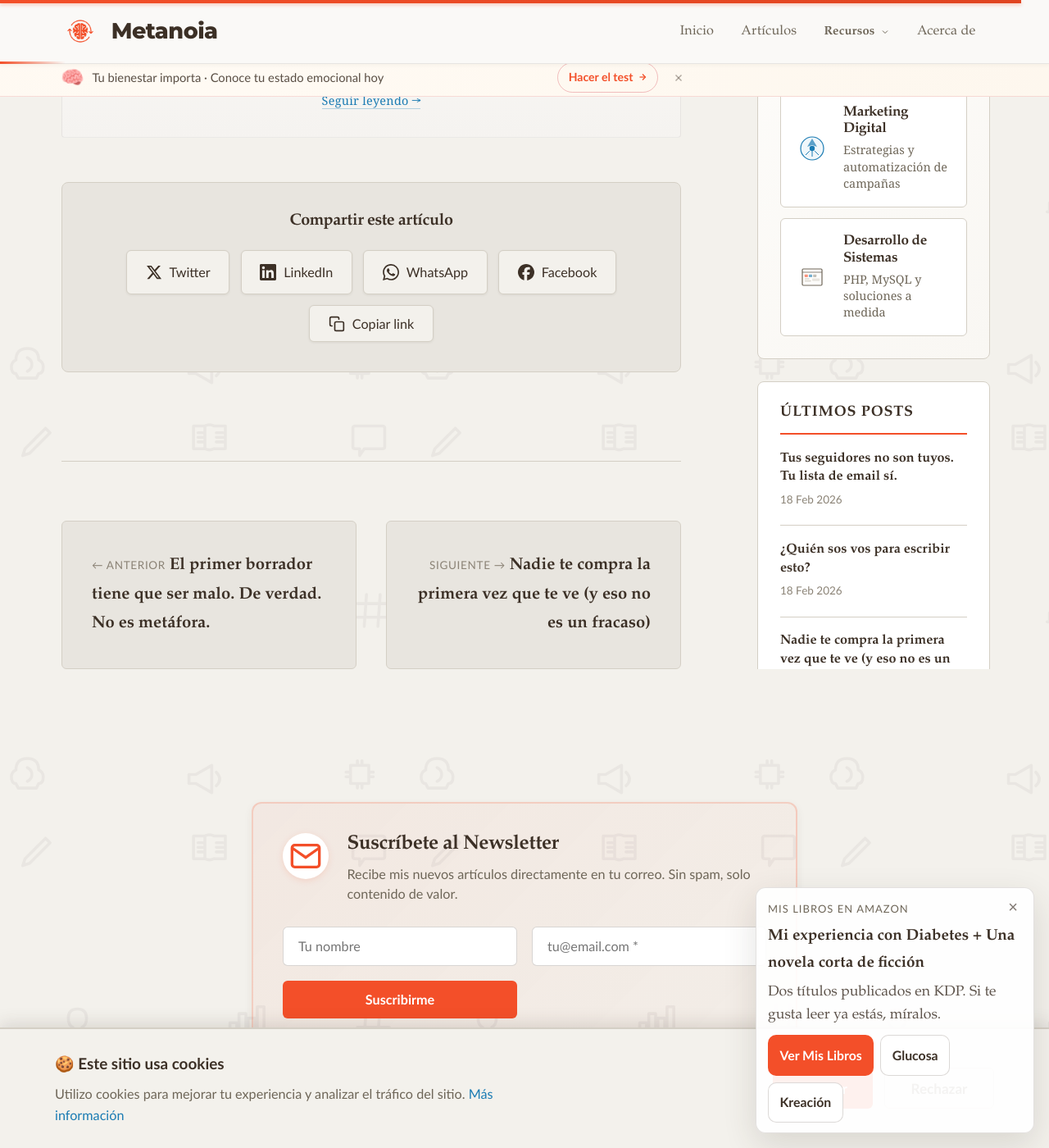
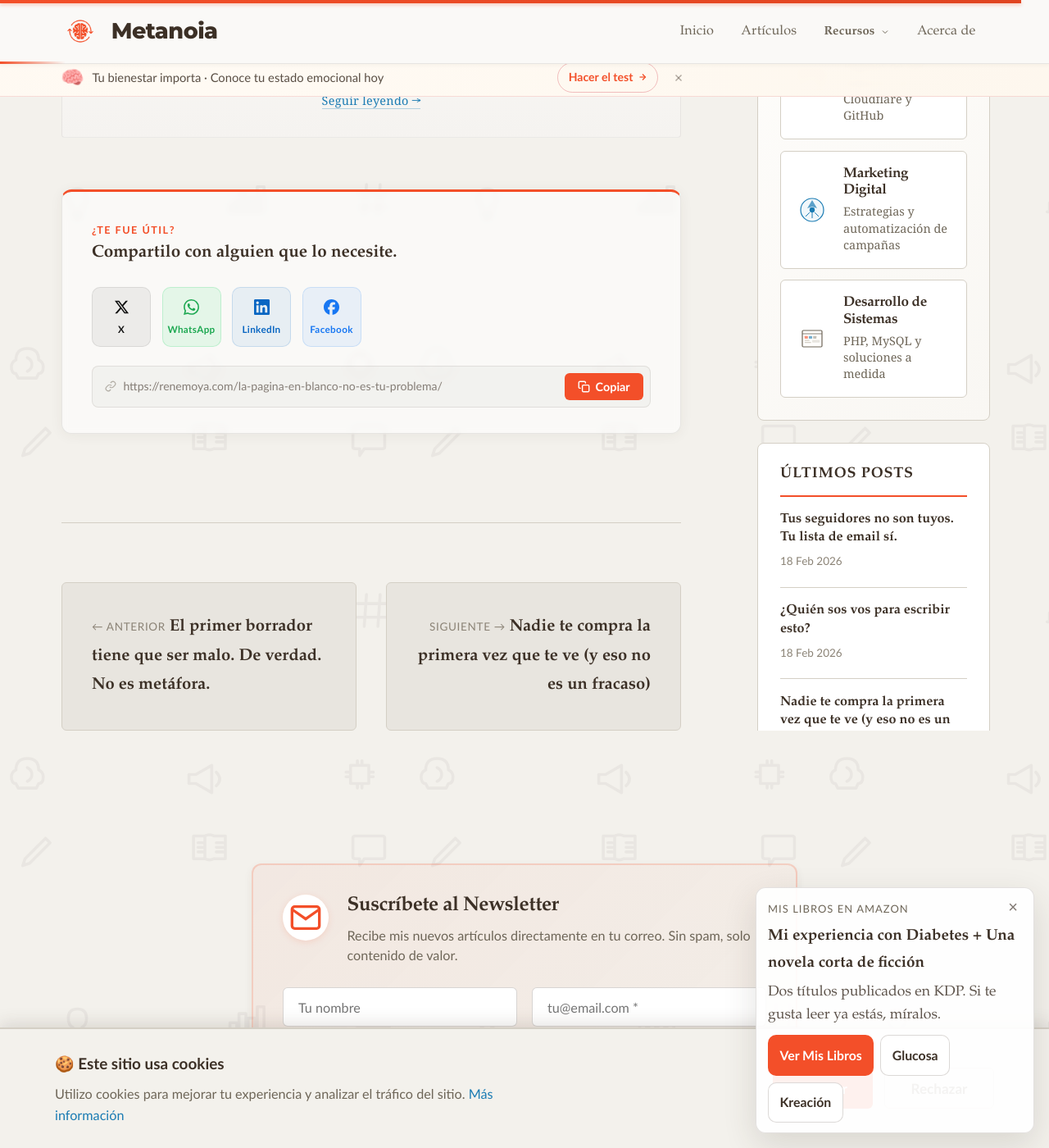
Before and after one commit to renedev0284-creator/renedev0284-creator.github.io, a Jekyll site: the page built from _posts/2026-02-18-la-pagina-en-blanco-no-es-tu-problema.md, in a window 1280 px wide and 1400 px high, scrolled down 5523 px. Shown: the whole window at 82% size. Built offline with Jekyll 4.4.1, drawn with Linux system fonts in a browser that asks for light colours.

Commit message:
Fix share buttons más estilizados

```diff
--- a/_includes/share-buttons.html
+++ b/_includes/share-buttons.html
@@ -1,181 +1,324 @@
-<!-- Botones para compartir -->
-<div class="share-buttons">
-  <h3 class="share-title">Compartir este artículo</h3>
-  <div class="share-buttons-container">
-    <!-- Twitter -->
+<!-- ── Compartir artículo ─────────────────────────────────────────── -->
+<div class="share-section">
+
+  <div class="share-header">
+    <span class="share-eyebrow">¿Te fue útil?</span>
+    <p class="share-heading">Compartilo con alguien que lo necesite.</p>
+  </div>
+
+  <div class="share-networks">
+
+    <!-- X / Twitter -->
     <a href="https://twitter.com/intent/tweet?text={{ page.title | url_encode }}&url={{ page.url | absolute_url | url_encode }}&via=Rened_ev"
-       target="_blank"
-       rel="noopener noreferrer"
-       class="share-button share-twitter"
-       aria-label="Compartir en Twitter">
-      <svg xmlns="http://www.w3.org/2000/svg" width="20" height="20" viewBox="0 0 24 24" fill="currentColor">
+       target="_blank" rel="noopener noreferrer"
+       class="share-icon-btn share-x" aria-label="Compartir en X">
+      <svg xmlns="http://www.w3.org/2000/svg" width="19" height="19" viewBox="0 0 24 24" fill="currentColor">
         <path d="M18.244 2.25h3.308l-7.227 8.26 8.502 11.24H16.17l-5.214-6.817L4.99 21.75H1.68l7.73-8.835L1.254 2.25H8.08l4.713 6.231zm-1.161 17.52h1.833L7.084 4.126H5.117z"/>
       </svg>
-      <span>Twitter</span>
+      <span>X</span>
+    </a>
+
+    <!-- WhatsApp -->
+    <a href="https://wa.me/?text={{ page.title | url_encode }}%20{{ page.url | absolute_url | url_encode }}"
+       target="_blank" rel="noopener noreferrer"
+       class="share-icon-btn share-wa" aria-label="Compartir por WhatsApp">
+      <svg xmlns="http://www.w3.org/2000/svg" width="19" height="19" viewBox="0 0 24 24" fill="currentColor">
+        <path d="M17.472 14.382c-.297-.149-1.758-.867-2.03-.967-.273-.099-.471-.148-.67.15-.197.297-.767.966-.94 1.164-.173.199-.347.223-.644.075-.297-.15-1.255-.463-2.39-1.475-.883-.788-1.48-1.761-1.653-2.059-.173-.297-.018-.458.13-.606.134-.133.298-.347.446-.52.149-.174.198-.298.298-.497.099-.198.05-.371-.025-.52-.075-.149-.669-1.612-.916-2.207-.242-.579-.487-.5-.669-.51-.173-.008-.371-.01-.57-.01-.198 0-.52.074-.792.372-.272.297-1.04 1.016-1.04 2.479 0 1.462 1.065 2.875 1.213 3.074.149.198 2.096 3.2 5.077 4.487.709.306 1.262.489 1.694.625.712.227 1.36.195 1.871.118.571-.085 1.758-.719 2.006-1.413.248-.694.248-1.289.173-1.413-.074-.124-.272-.198-.57-.347m-5.421 7.403h-.004a9.87 9.87 0 01-5.031-1.378l-.361-.214-3.741.982.998-3.648-.235-.374a9.86 9.86 0 01-1.51-5.26c.001-5.45 4.436-9.884 9.888-9.884 2.64 0 5.122 1.03 6.988 2.898a9.825 9.825 0 012.893 6.994c-.003 5.45-4.437 9.884-9.885 9.884m8.413-18.297A11.815 11.815 0 0012.05 0C5.495 0 .16 5.335.157 11.892c0 2.096.547 4.142 1.588 5.945L.057 24l6.305-1.654a11.882 11.882 0 005.683 1.448h.005c6.554 0 11.89-5.335 11.893-11.893a11.821 11.821 0 00-3.48-8.413Z"/>
+      </svg>
+      <span>WhatsApp</span>
     </a>
 
     <!-- LinkedIn -->
     <a href="https://www.linkedin.com/sharing/share-offsite/?url={{ page.url | absolute_url | url_encode }}"
-       target="_blank"
-       rel="noopener noreferrer"
-       class="share-button share-linkedin"
-       aria-label="Compartir en LinkedIn">
-      <svg xmlns="http://www.w3.org/2000/svg" width="20" height="20" viewBox="0 0 24 24" fill="currentColor">
+       target="_blank" rel="noopener noreferrer"
+       class="share-icon-btn share-li" aria-label="Compartir en LinkedIn">
+      <svg xmlns="http://www.w3.org/2000/svg" width="19" height="19" viewBox="0 0 24 24" fill="currentColor">
         <path d="M20.447 20.452h-3.554v-5.569c0-1.328-.027-3.037-1.852-3.037-1.853 0-2.136 1.445-2.136 2.939v5.667H9.351V9h3.414v1.561h.046c.477-.9 1.637-1.85 3.37-1.85 3.601 0 4.267 2.37 4.267 5.455v6.286zM5.337 7.433c-1.144 0-2.063-.926-2.063-2.065 0-1.138.92-2.063 2.063-2.063 1.14 0 2.064.925 2.064 2.063 0 1.139-.925 2.065-2.064 2.065zm1.782 13.019H3.555V9h3.564v11.452zM22.225 0H1.771C.792 0 0 .774 0 1.729v20.542C0 23.227.792 24 1.771 24h20.451C23.2 24 24 23.227 24 22.271V1.729C24 .774 23.2 0 22.222 0h.003z"/>
       </svg>
       <span>LinkedIn</span>
     </a>
 
-    <!-- WhatsApp -->
-    <a href="https://wa.me/?text={{ page.title | url_encode }}%20{{ page.url | absolute_url | url_encode }}"
-       target="_blank"
-       rel="noopener noreferrer"
-       class="share-button share-whatsapp"
-       aria-label="Compartir por WhatsApp">
-      <svg xmlns="http://www.w3.org/2000/svg" width="20" height="20" viewBox="0 0 24 24" fill="currentColor">
-        <path d="M17.472 14.382c-.297-.149-1.758-.867-2.03-.967-.273-.099-.471-.148-.67.15-.197.297-.767.966-.94 1.164-.173.199-.347.223-.644.075-.297-.15-1.255-.463-2.39-1.475-.883-.788-1.48-1.761-1.653-2.059-.173-.297-.018-.458.13-.606.134-.133.298-.347.446-.52.149-.174.198-.298.298-.497.099-.198.05-.371-.025-.52-.075-.149-.669-1.612-.916-2.207-.242-.579-.487-.5-.669-.51-.173-.008-.371-.01-.57-.01-.198 0-.52.074-.792.372-.272.297-1.04 1.016-1.04 2.479 0 1.462 1.065 2.875 1.213 3.074.149.198 2.096 3.2 5.077 4.487.709.306 1.262.489 1.694.625.712.227 1.36.195 1.871.118.571-.085 1.758-.719 2.006-1.413.248-.694.248-1.289.173-1.413-.074-.124-.272-.198-.57-.347m-5.421 7.403h-.004a9.87 9.87 0 01-5.031-1.378l-.361-.214-3.741.982.998-3.648-.235-.374a9.86 9.86 0 01-1.51-5.26c.001-5.45 4.436-9.884 9.888-9.884 2.64 0 5.122 1.03 6.988 2.898a9.825 9.825 0 012.893 6.994c-.003 5.45-4.437 9.884-9.885 9.884m8.413-18.297A11.815 11.815 0 0012.05 0C5.495 0 .16 5.335.157 11.892c0 2.096.547 4.142 1.588 5.945L.057 24l6.305-1.654a11.882 11.882 0 005.683 1.448h.005c6.554 0 11.89-5.335 11.893-11.893a11.821 11.821 0 00-3.48-8.413Z"/>
-      </svg>
-      <span>WhatsApp</span>
-    </a>
-
     <!-- Facebook -->
     <a href="https://www.facebook.com/sharer/sharer.php?u={{ page.url | absolute_url | url_encode }}"
-       target="_blank"
-       rel="noopener noreferrer"
-       class="share-button share-facebook"
-       aria-label="Compartir en Facebook">
-      <svg xmlns="http://www.w3.org/2000/svg" width="20" height="20" viewBox="0 0 24 24" fill="currentColor">
+       target="_blank" rel="noopener noreferrer"
+       class="share-icon-btn share-fb" aria-label="Compartir en Facebook">
+      <svg xmlns="http://www.w3.org/2000/svg" width="19" height="19" viewBox="0 0 24 24" fill="currentColor">
         <path d="M9.101 23.691v-7.98H6.627v-3.667h2.474v-1.58c0-4.085 1.848-5.978 5.858-5.978.401 0 .955.042 1.468.103a8.68 8.68 0 0 1 1.141.195v3.325a8.623 8.623 0 0 0-.653-.036 26.805 26.805 0 0 0-.733-.009c-.707 0-1.259.096-1.675.309a1.686 1.686 0 0 0-.679.622c-.258.42-.374.995-.374 1.752v1.297h3.919l-.386 2.103-.287 1.564h-3.246v8.245C19.396 23.238 24 18.179 24 12.044c0-6.627-5.373-12-12-12s-12 5.373-12 12c0 5.628 3.874 10.35 9.101 11.647Z"/>
       </svg>
       <span>Facebook</span>
     </a>
 
-    <!-- Copiar enlace -->
-    <button class="share-button share-copy"
-            onclick="copyPostLink()"
-            aria-label="Copiar enlace">
-      <svg xmlns="http://www.w3.org/2000/svg" width="20" height="20" viewBox="0 0 24 24" fill="none" stroke="currentColor" stroke-width="2" stroke-linecap="round" stroke-linejoin="round">
-        <rect x="9" y="9" width="13" height="13" rx="2" ry="2"></rect>
-        <path d="M5 15H4a2 2 0 0 1-2-2V4a2 2 0 0 1 2-2h9a2 2 0 0 1 2 2v1"></path>
+  </div>
+
+  <!-- Copiar enlace -->
+  <div class="share-copy-row">
+    <div class="share-url-field">
+      <svg width="14" height="14" viewBox="0 0 24 24" fill="none" stroke="currentColor" stroke-width="2" aria-hidden="true">
+        <path d="M10 13a5 5 0 0 0 7.54.54l3-3a5 5 0 0 0-7.07-7.07l-1.72 1.71"/>
+        <path d="M14 11a5 5 0 0 0-7.54-.54l-3 3a5 5 0 0 0 7.07 7.07l1.71-1.71"/>
       </svg>
-      <span>Copiar link</span>
+      <span class="share-url-text">{{ page.url | absolute_url }}</span>
+    </div>
+    <button class="share-copy-btn" onclick="copyShareLink(this)" aria-label="Copiar enlace">
+      <svg class="icon-copy" width="15" height="15" viewBox="0 0 24 24" fill="none" stroke="currentColor" stroke-width="2.2" stroke-linecap="round" stroke-linejoin="round">
+        <rect x="9" y="9" width="13" height="13" rx="2"/><path d="M5 15H4a2 2 0 0 1-2-2V4a2 2 0 0 1 2-2h9a2 2 0 0 1 2 2v1"/>
+      </svg>
+      <svg class="icon-check" width="15" height="15" viewBox="0 0 24 24" fill="none" stroke="currentColor" stroke-width="2.5" stroke-linecap="round" stroke-linejoin="round">
+        <polyline points="20 6 9 17 4 12"/>
+      </svg>
+      <span class="btn-label">Copiar</span>
     </button>
   </div>
+
 </div>
 
 <style>
-.share-buttons {
-  margin: 3rem 0 2rem;
-  padding: 2rem;
-  background: var(--color-bg-secondary);
-  border: 1px solid var(--color-border);
-  border-radius: 8px;
+/* ── Sección compartir ───────────────────────────────────────────── */
+.share-section {
+  margin: 3.5rem 0 2rem;
+  padding: 2rem 2rem 1.75rem;
+  background: rgba(255, 255, 255, 0.6);
+  border: 1px solid rgba(60, 48, 38, 0.1);
+  border-top: 3px solid var(--color-orange);
+  border-radius: 12px;
+  box-shadow: 0 2px 16px rgba(60, 48, 38, 0.06);
+  backdrop-filter: blur(4px);
 }
 
-.share-title {
+/* Header */
+.share-header {
+  margin-bottom: 1.5rem;
+}
+
+.share-eyebrow {
+  display: block;
+  font-family: var(--font-sans);
+  font-size: 0.7rem;
+  font-weight: 700;
+  text-transform: uppercase;
+  letter-spacing: 0.12em;
+  color: var(--color-orange);
+  margin-bottom: 0.25rem;
+}
+
+.share-heading {
   font-family: var(--font-display);
-  font-size: 1.1rem;
+  font-size: 1.15rem;
   font-weight: 600;
   color: var(--color-text);
-  margin: 0 0 1.25rem 0;
-  text-align: center;
+  margin: 0;
+  line-height: 1.3;
 }
 
-.share-buttons-container {
+/* Botones de red social */
+.share-networks {
   display: flex;
   gap: 0.75rem;
   flex-wrap: wrap;
-  justify-content: center;
+  margin-bottom: 1.25rem;
 }
 
-.share-button {
+.share-icon-btn {
+  display: inline-flex;
+  flex-direction: column;
+  align-items: center;
+  justify-content: center;
+  gap: 0.4rem;
+  width: 72px;
+  padding: 0.75rem 0 0.6rem;
+  border-radius: 10px;
+  text-decoration: none;
+  font-family: var(--font-sans);
+  font-size: 0.65rem;
+  font-weight: 600;
+  letter-spacing: 0.03em;
+  transition: transform 0.2s ease, box-shadow 0.2s ease, background 0.2s ease, color 0.2s ease;
+  border: 1px solid transparent;
+  cursor: pointer;
+}
+
+.share-icon-btn svg {
+  flex-shrink: 0;
+  transition: transform 0.2s ease;
+}
+
+.share-icon-btn:hover {
+  transform: translateY(-3px);
+  box-shadow: 0 6px 18px rgba(0, 0, 0, 0.15);
+}
+
+.share-icon-btn:hover svg {
+  transform: scale(1.1);
+}
+
+/* Colores por red — tinte sutil por defecto, lleno en hover */
+.share-x {
+  background: rgba(0, 0, 0, 0.06);
+  color: #111;
+  border-color: rgba(0, 0, 0, 0.08);
+}
+.share-x:hover {
+  background: #111;
+  color: #fff;
+  border-color: #111;
+}
+
+.share-wa {
+  background: rgba(37, 211, 102, 0.1);
+  color: #1da851;
+  border-color: rgba(37, 211, 102, 0.2);
+}
+.share-wa:hover {
+  background: #25D366;
+  color: #fff;
+  border-color: #25D366;
+}
+
+.share-li {
+  background: rgba(10, 102, 194, 0.08);
+  color: #0A66C2;
+  border-color: rgba(10, 102, 194, 0.15);
+}
+.share-li:hover {
+  background: #0A66C2;
+  color: #fff;
+  border-color: #0A66C2;
+}
+
+.share-fb {
+  background: rgba(24, 119, 242, 0.08);
+  color: #1877F2;
+  border-color: rgba(24, 119, 242, 0.15);
+}
+.share-fb:hover {
+  background: #1877F2;
+  color: #fff;
+  border-color: #1877F2;
+}
+
+/* Fila copiar enlace */
+.share-copy-row {
+  display: flex;
+  align-items: center;
+  gap: 0.5rem;
+  background: rgba(60, 48, 38, 0.04);
+  border: 1px solid rgba(60, 48, 38, 0.1);
+  border-radius: 8px;
+  padding: 0.45rem 0.45rem 0.45rem 0.85rem;
+}
+
+.share-url-field {
+  display: flex;
+  align-items: center;
+  gap: 0.45rem;
+  flex: 1;
+  min-width: 0;
+  color: var(--color-text-muted);
+}
+
+.share-url-field svg {
+  flex-shrink: 0;
+  opacity: 0.5;
+}
+
+.share-url-text {
+  font-family: var(--font-sans);
+  font-size: 0.78rem;
+  color: rgba(60, 48, 38, 0.6);
+  white-space: nowrap;
+  overflow: hidden;
+  text-overflow: ellipsis;
+}
+
+.share-copy-btn {
   display: inline-flex;
   align-items: center;
-  gap: 0.5rem;
-  padding: 0.65rem 1.25rem;
-  background: var(--color-bg);
-  color: var(--color-text);
-  border: 1px solid var(--color-border);
+  gap: 0.35rem;
+  flex-shrink: 0;
+  padding: 0.45rem 0.9rem;
+  background: var(--color-orange);
+  color: #fff;
+  border: none;
   border-radius: 6px;
   font-family: var(--font-sans);
-  font-size: 0.9rem;
-  font-weight: 500;
-  text-decoration: none;
-  transition: all 0.2s ease;
+  font-size: 0.8rem;
+  font-weight: 600;
   cursor: pointer;
-  box-shadow: 0 1px 3px var(--color-shadow);
+  transition: background 0.2s ease, transform 0.15s ease;
 }
 
-.share-button:hover {
-  transform: translateY(-2px);
-  box-shadow: 0 4px 8px var(--color-shadow);
-  background: white;
+.share-copy-btn:hover {
+  background: #c0404c;
+  transform: translateY(-1px);
 }
 
-.share-button svg {
-  flex-shrink: 0;
+/* Estado copiado */
+.share-copy-btn .icon-check { display: none; }
+
+.share-copy-btn.copied {
+  background: #1da851;
+}
+.share-copy-btn.copied .icon-copy  { display: none; }
+.share-copy-btn.copied .icon-check { display: block; }
+.share-copy-btn.copied .btn-label  { content: '¡Listo!'; }
+
+/* Responsive */
+@media (max-width: 640px) {
+  .share-section {
+    padding: 1.5rem 1.25rem 1.25rem;
+  }
+  .share-networks {
+    gap: 0.6rem;
+  }
+  .share-icon-btn {
+    width: 64px;
+    font-size: 0.62rem;
+  }
+  .share-url-text {
+    font-size: 0.72rem;
+  }
+  .share-copy-btn {
+    padding: 0.45rem 0.75rem;
+    font-size: 0.75rem;
+  }
 }
 
-.share-twitter:hover {
-  border-color: #1DA1F2;
-  color: #1DA1F2;
-}
-
-.share-linkedin:hover {
-  border-color: #0077B5;
-  color: #0077B5;
-}
-
-.share-whatsapp:hover {
-  border-color: #25D366;
-  color: #25D366;
-}
-
-.share-facebook:hover {
-  border-color: #1877F2;
-  color: #1877F2;
-}
-
-.share-copy:hover {
-  border-color: var(--color-accent);
-  color: var(--color-accent);
-}
-
-.share-copy.copied {
-  background: var(--color-accent);
-  color: white;
-  border-color: var(--color-accent);
-}
-
-/* Responsive */
-@media (max-width: 600px) {
-  .share-buttons-container {
-    flex-direction: column;
+@media (max-width: 400px) {
+  .share-networks {
+    justify-content: space-between;
   }
-
-  .share-button {
-    justify-content: center;
-    width: 100%;
+  .share-icon-btn {
+    flex: 1;
   }
 }
 </style>
 
 <script>
-function copyPostLink() {
-  const url = "{{ page.url | absolute_url }}";
-  const button = event.currentTarget;
-
-  navigator.clipboard.writeText(url).then(function() {
-    const originalText = button.querySelector('span').textContent;
-    button.querySelector('span').textContent = '¡Copiado!';
-    button.classList.add('copied');
-
-    setTimeout(function() {
-      button.querySelector('span').textContent = originalText;
-      button.classList.remove('copied');
-    }, 2000);
-  }).catch(function(err) {
-    console.error('Error al copiar:', err);
+function copyShareLink(btn) {
+  var url = '{{ page.url | absolute_url }}';
+  navigator.clipboard.writeText(url).then(function () {
+    var label = btn.querySelector('.btn-label');
+    label.textContent = '¡Listo!';
+    btn.classList.add('copied');
+    setTimeout(function () {
+      label.textContent = 'Copiar';
+      btn.classList.remove('copied');
+    }, 2200);
+  }).catch(function () {
+    /* Fallback para navegadores sin clipboard API */
+    var tmp = document.createElement('input');
+    tmp.value = url;
+    document.body.appendChild(tmp);
+    tmp.select();
+    document.execCommand('copy');
+    document.body.removeChild(tmp);
+    var label = btn.querySelector('.btn-label');
+    label.textContent = '¡Listo!';
+    btn.classList.add('copied');
+    setTimeout(function () {
+      label.textContent = 'Copiar';
+      btn.classList.remove('copied');
+    }, 2200);
   });
 }
 </script>
```
